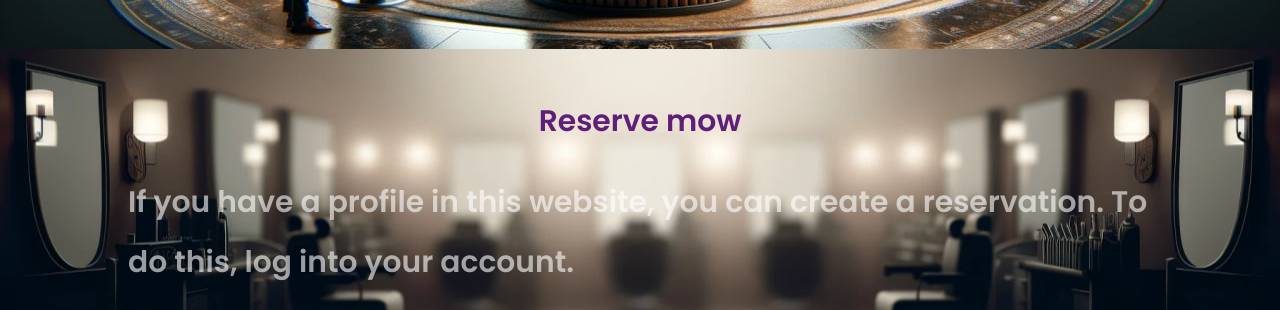
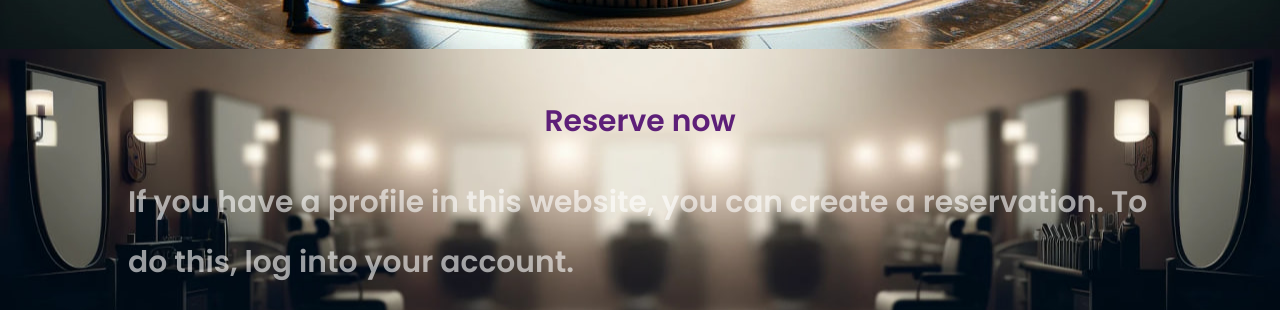
Before and after one commit to mathewtroy/barber, a PHP site: page /book.php in a window 1280 px wide. Shown: the part 388-698 px from the top of the page. Run offline with PHP 8.4, Linux system fonts and the light colour scheme; some libraries are stand-ins or nearby versions.

Commit message:
fix booking

```diff
--- a/book_form.php
+++ b/book_form.php
@@ -2,7 +2,7 @@
 
 <section class="booking">
 
-   <h2 class="heading-title">Reserve mow</h2>
+   <h2 class="heading-title">Reserve now</h2>
 
 <!--TODO  -->
 
```
